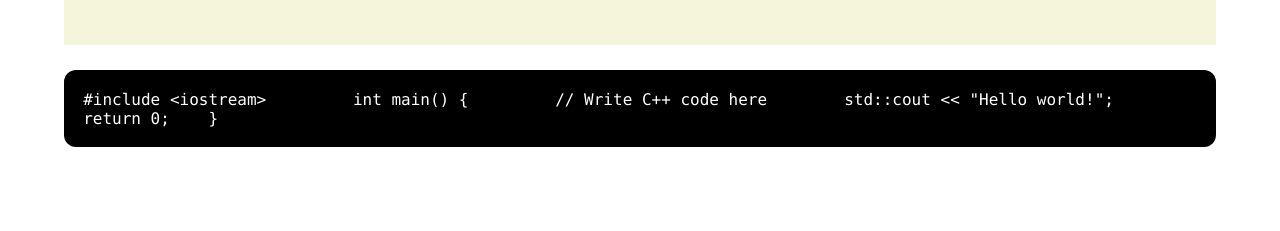
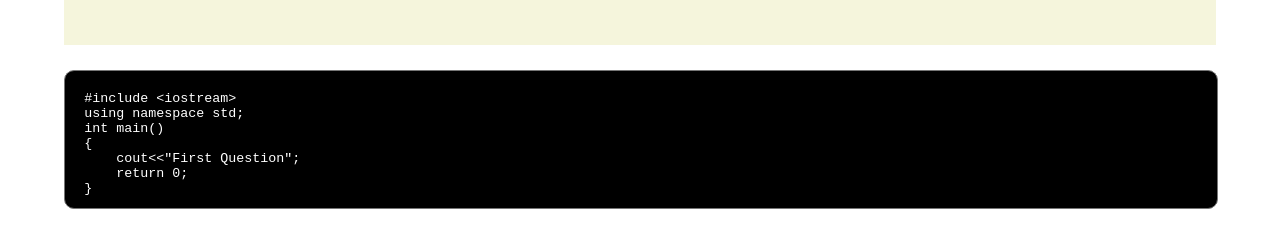
Before and after one commit to m-shashanka/LABxMSRIT, a React (Create React App) app in the folder client/: page /dslab/question/1 in a window 1280 px wide. Shown: the part 1016-1247 px from the top of the page. Before the commit the page ends 1188 px from the top, so only its background shows below. Built offline with nearby package versions, Linux system fonts and the light colour scheme.

Commit message:
code rendering solved

```diff
--- a/client/src/components/Code/Code.js
+++ b/client/src/components/Code/Code.js
@@ -1,8 +1,24 @@
+import { useEffect, useRef } from 'react';
 import styles from './code.module.css'
+import programs from './Program';
 
-function Code(props){
+function Code({idx}){
+
+    const myText = programs[idx];
+
+    const textAreaRef = useRef(null);
+
+    useEffect(() => {
+        textAreaRef.current.style.height = "1px";
+        textAreaRef.current.style.height = (textAreaRef.current.scrollHeight - 45)+"px";
+    },[]);
+
     return(
-        <code className={styles.codeSnippet}>{props.code}</code>
+        <textarea className={styles.codeSnippet}
+            defaultValue={myText} readOnly
+            ref={textAreaRef}
+        >
+        </textarea>
     )
 }
 
--- /dev/null
+++ b/client/src/components/Code/Program.js
@@ -0,0 +1,18 @@
+const programs = [
+`#include <iostream>
+using namespace std;
+int main()
+{
+    cout<<"First Question";
+    return 0;
+}`,
+`#include <iostream>
+using namespace std;
+int main()
+{
+    cout<<"Second Question";
+    return 0;
+}`,
+];
+
+export default programs;
--- a/client/src/components/Code/code.module.css
+++ b/client/src/components/Code/code.module.css
@@ -3,7 +3,10 @@
     background-color: black;
     color: white;
     margin: 2% 5%;
-    border-radius: 12px;
+    border-radius: 10px;
     display: block;
-    white-space: pre-wrap;
+    width: 87%;
+    cursor: text;
+    overflow: hidden;
+    resize: none;
 }
--- a/client/src/pages/DSQuestion.jsx
+++ b/client/src/pages/DSQuestion.jsx
@@ -20,7 +20,7 @@ function DSQuestion(){
         <Objectives text={question.Objective} />
         <IFrame src={question.YouTubeLink} title={question.YouTubeLinkTitle} />
         <InputOutput input={question.Input} output={question.Output} />
-        <Code code={question.Code} />
+        <Code idx={question.id-1} />
       </>
   );
 }
```
